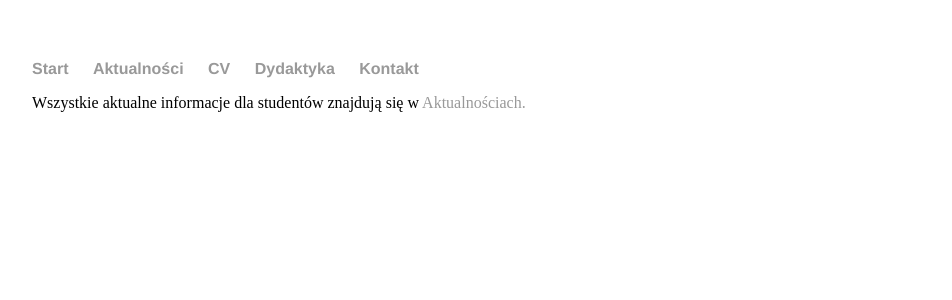
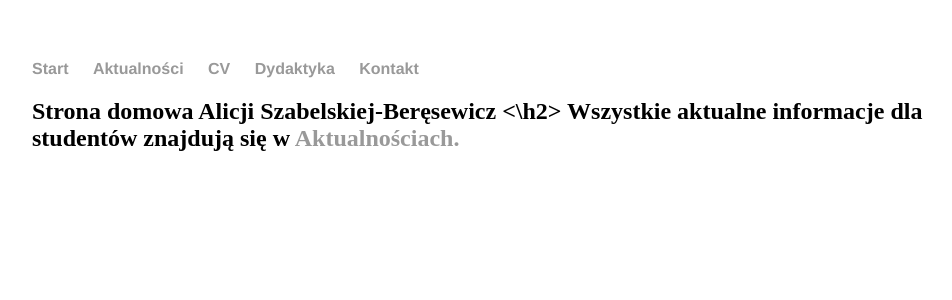
Before and after one commit to alicjaszabelska/alicjaszabelska.github.io, a Jekyll site: the page built from index.html, in a window 1280 px wide. Shown: the top 300 px of the page, without its empty margins (160-1112 px from the left). Built offline with Jekyll 4.4.1, drawn with Linux system fonts in a browser that asks for light colours.

Commit message:
Update index.html

```diff
--- a/index.html
+++ b/index.html
@@ -4,4 +4,5 @@ title: 'Strona domowa Alicji Szabelskiej-Beręsewicz'
 permalink: index.html
 ---
 
+<h2> Strona domowa Alicji Szabelskiej-Beręsewicz <\h2>
 Wszystkie aktualne informacje dla studentów znajdują się w <a href="/aktualnosci">Aktualnościach.</a>
```
